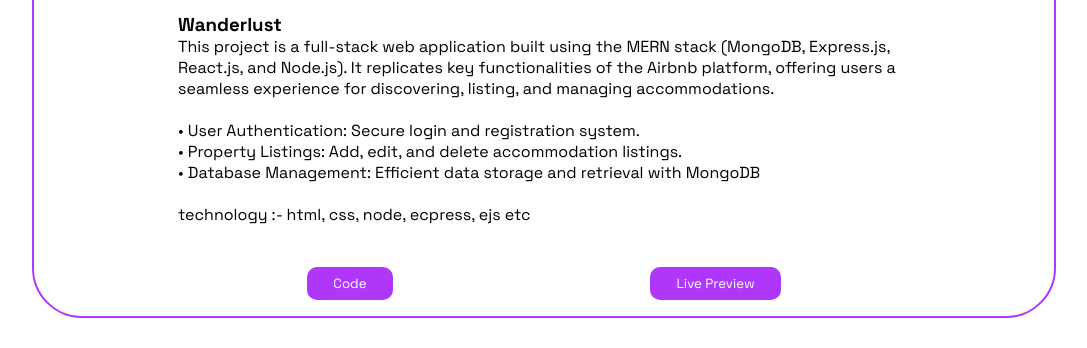
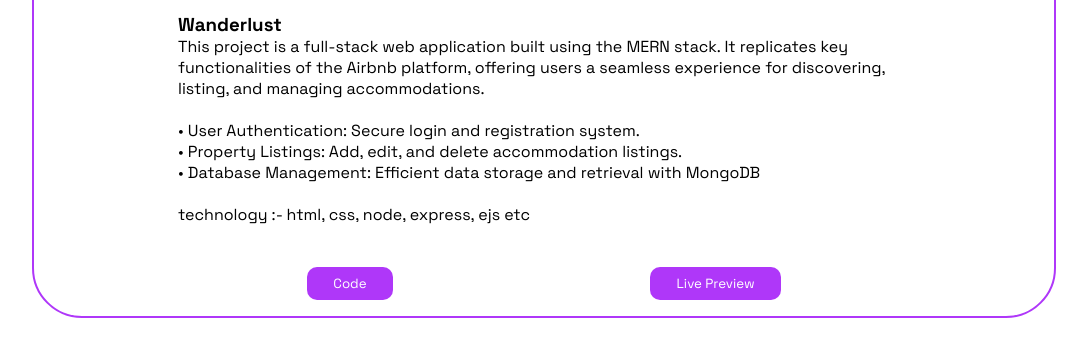
Before and after one commit to bherubhati01/Portfolio, a plain HTML site: page index.html in a window 1280 px wide. Shown: the part 956-1304 px from the top of the page, without its empty margins (96-1183 px from the left). Drawn offline with Linux system fonts and the light colour scheme; a web font is replaced by a local one.

Commit message:
Update index.html

```diff
--- a/index.html
+++ b/index.html
@@ -69,8 +69,7 @@
                 alt="">
             <div class="project-contend">
                 <h3>Wanderlust</h3>
-                <p>This project is a full-stack web application built using the MERN stack (MongoDB, Express.js,
-                    React.js, and Node.js). It replicates key functionalities of the Airbnb platform, offering users a
+                <p>This project is a full-stack web application built using the MERN stack. It replicates key functionalities of the Airbnb platform, offering users a
                     seamless experience for discovering, listing, and managing accommodations.</p>
                 <br>
                 <p>• User Authentication: Secure login and registration system.</p>
@@ -78,7 +77,7 @@
                 <p>• Database Management: Efficient data storage and retrieval with MongoDB</p>
                 <br>
 
-                <p>technology :- html, css, node, ecpress, ejs etc</p>
+                <p>technology :- html, css, node, express, ejs etc</p>
             </div>
             <br><br>
             <div class="project-btn">
```
